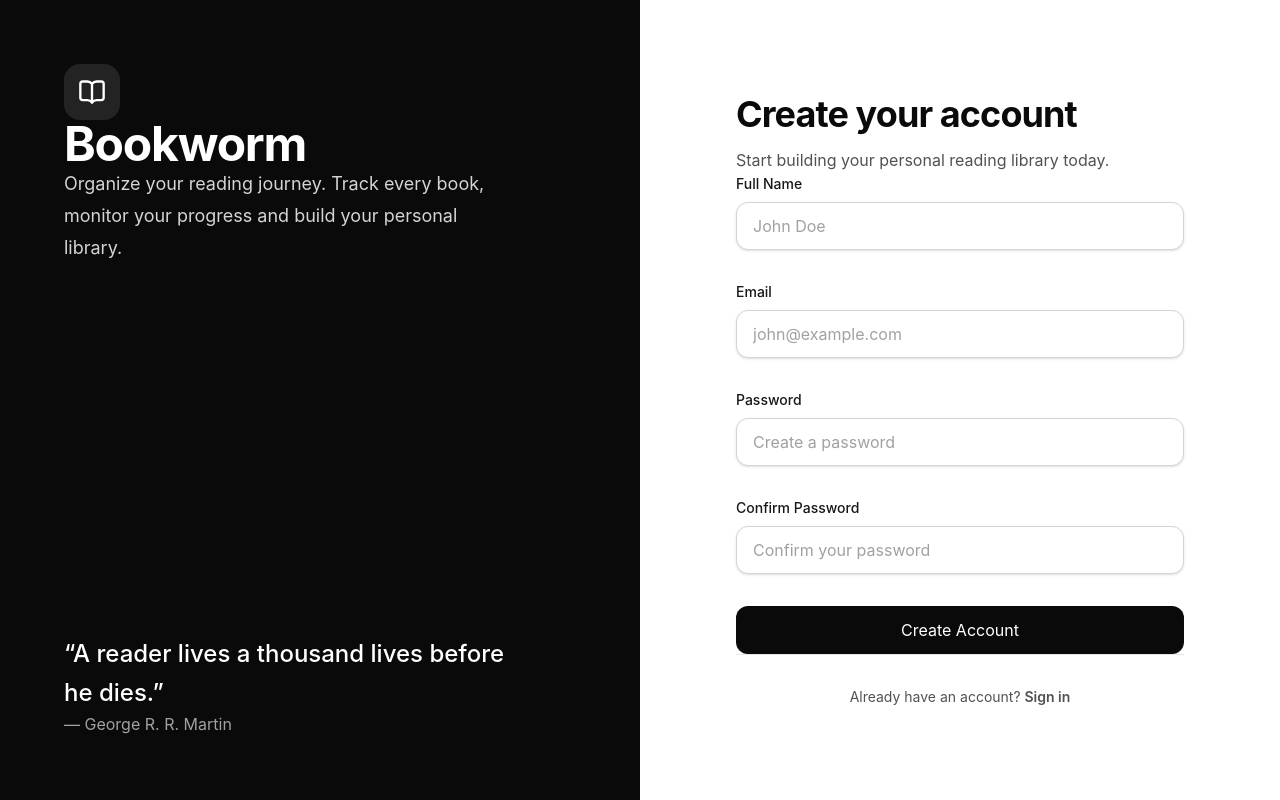
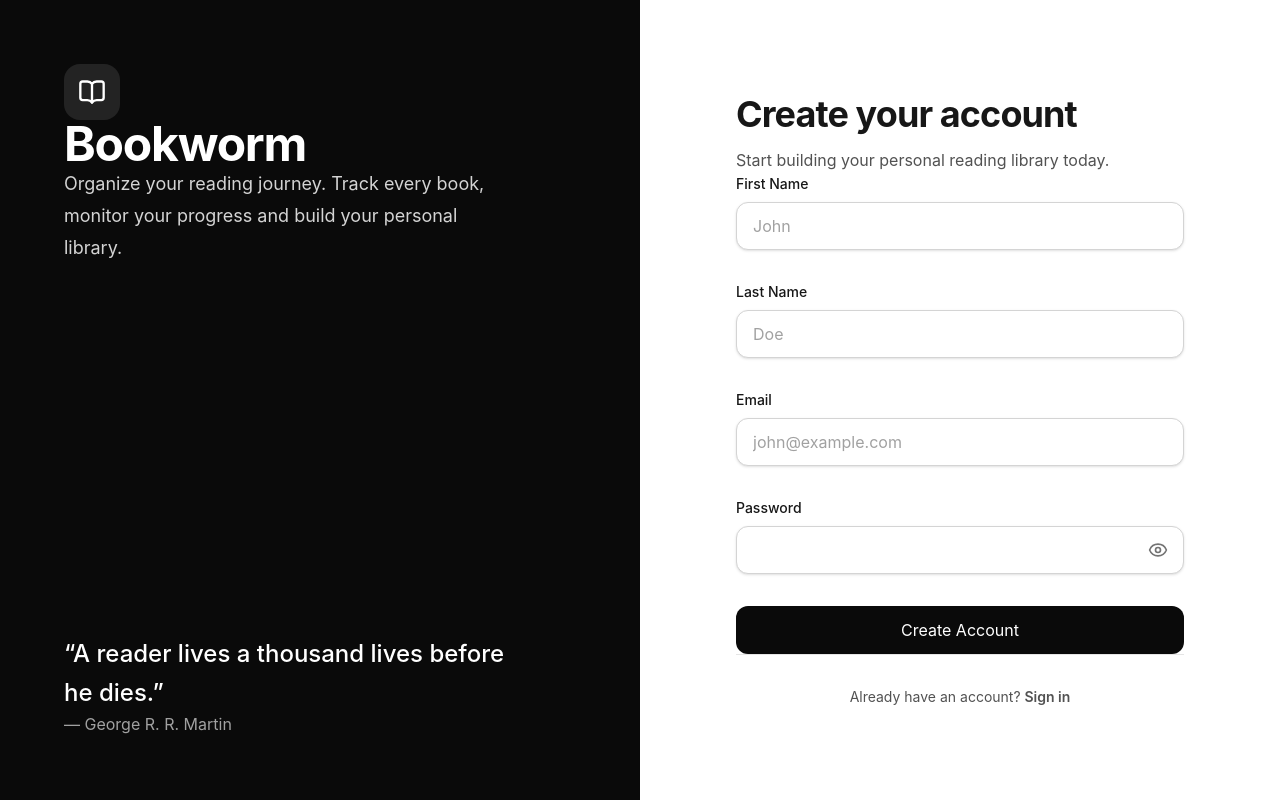
Before and after one commit to guptadeepak8/bookworm, a Next.js app in the folder apps/web/: page /register in a window 1280 px wide. Built offline with nearby package versions, Linux system fonts and the light colour scheme; no server answers.

Commit message:
feat): implement registration flow

```diff
--- a/apps/web/app/(auth)/register/page.tsx
+++ b/apps/web/app/(auth)/register/page.tsx
@@ -1,9 +1,5 @@
 import Link from "next/link";
-
-import { Button } from "../../../components/ui/button";
-import { Field } from "../../../components/ui/field";
-import { Input } from "../../../components/ui/input";
-import { Label } from "../../../components/ui/label";
+import { RegisterForm } from "../../../features/auth/components/register-form";
 
 export default function RegisterPage() {
   return (
@@ -14,7 +10,7 @@ export default function RegisterPage() {
       <header className="flex flex-col gap-3">
         <h1
           id="register-heading"
-          className="text-4xl font-bold tracking-tight text-neutral-950"
+          className="text-4xl font-bold tracking-tight"
         >
           Create your account
         </h1>
@@ -24,77 +20,14 @@ export default function RegisterPage() {
         </p>
       </header>
 
-      <form className="mt-12 flex flex-col gap-8">
-        <Field>
-          <Label htmlFor="name">
-            Full Name
-          </Label>
-
-          <Input
-            id="name"
-            name="name"
-            type="text"
-            autoComplete="name"
-            placeholder="John Doe"
-          />
-        </Field>
-
-        <Field>
-          <Label htmlFor="email">
-            Email
-          </Label>
-
-          <Input
-            id="email"
-            name="email"
-            type="email"
-            autoComplete="email"
-            placeholder="john@example.com"
-          />
-        </Field>
-
-        <Field>
-          <Label htmlFor="password">
-            Password
-          </Label>
-
-          <Input
-            id="password"
-            name="password"
-            type="password"
-            autoComplete="new-password"
-            placeholder="Create a password"
-          />
-        </Field>
-
-        <Field>
-          <Label htmlFor="confirmPassword">
-            Confirm Password
-          </Label>
-
-          <Input
-            id="confirmPassword"
-            name="confirmPassword"
-            type="password"
-            autoComplete="new-password"
-            placeholder="Confirm your password"
-          />
-        </Field>
-
-        <Button
-          type="submit"
-          className="mt-2"
-        >
-          Create Account
-        </Button>
-      </form>
+      <RegisterForm />
 
       <footer className="mt-12 border-t border-neutral-200 pt-8">
         <p className="text-center text-sm text-neutral-600">
           Already have an account?{" "}
           <Link
             href="/login"
-            className="font-semibold text-neutral-950 transition-colors hover:text-neutral-700"
+            className="font-semibold text-neutral-950 hover:text-neutral-700"
           >
             Sign in
           </Link>
--- a/apps/web/app/(dashboard)/page.tsx
+++ b/apps/web/app/(dashboard)/page.tsx
@@ -0,0 +1,9 @@
+import React from 'react'
+
+const page = () => {
+  return (
+    <div>page</div>
+  )
+}
+
+export default page
--- a/apps/web/components/form/input-field.tsx
+++ b/apps/web/components/form/input-field.tsx
@@ -15,7 +15,7 @@ type FormInputProps<TFieldValues extends FieldValues> = {
   autoComplete?: string;
 };
 
-export function FormInput<TFieldValues extends FieldValues>({
+export function InputField<TFieldValues extends FieldValues>({
   control,
   name,
   label,
--- a/apps/web/components/form/password-field.tsx
+++ b/apps/web/components/form/password-field.tsx
@@ -15,6 +15,7 @@ type PasswordFieldProps<TFieldValues extends FieldValues> = {
   name: FieldPath<TFieldValues>;
   label: string;
   forgotPasswordHref?: string;
+  autoComplete?: string;
 };
 
 export function PasswordField<TFieldValues extends FieldValues>({
@@ -22,6 +23,7 @@ export function PasswordField<TFieldValues extends FieldValues>({
   name,
   label,
   forgotPasswordHref,
+  autoComplete = "current-password",
 }: PasswordFieldProps<TFieldValues>) {
   const [showPassword, setShowPassword] = useState(false);
 
@@ -49,7 +51,7 @@ export function PasswordField<TFieldValues extends FieldValues>({
               {...field}
               id={field.name}
               type={showPassword ? "text" : "password"}
-              autoComplete="current-password"
+              autoComplete={autoComplete}
               error={fieldState.error?.message}
               className="pr-12"
             />
--- a/apps/web/features/auth/components/login-form.tsx
+++ b/apps/web/features/auth/components/login-form.tsx
@@ -10,7 +10,7 @@ import { loginSchema, type LoginDto } from "@repo/schemas";
 import { useLoginMutation } from "../api/auth.mutations";
 
 import { Button } from "../../../components/ui/button";
-import { FormInput } from "../../../components/form/input-field";
+import { InputField } from "../../../components/form/input-field";
 import { PasswordField } from "../../../components/form/password-field";
 
 export function LoginForm() {
@@ -33,7 +33,7 @@ export function LoginForm() {
       onSubmit={form.handleSubmit(onSubmit)}
       className="mt-12 flex flex-col gap-8"
     >
-      <FormInput
+      <InputField
         control={form.control}
         name="email"
         label="Email"
--- a/apps/web/features/auth/components/register-form.tsx
+++ b/apps/web/features/auth/components/register-form.tsx
@@ -0,0 +1,86 @@
+"use client";
+
+import { useRouter } from "next/navigation";
+
+import { useForm } from "react-hook-form";
+import { zodResolver } from "@hookform/resolvers/zod";
+
+import {
+  registerSchema,
+  type RegisterDto,
+} from "@repo/schemas";
+
+import { useRegisterMutation } from "../api/auth.mutations";
+import { PasswordField } from "../../../components/form/password-field";
+import { Button } from "../../../components/ui/button";
+import { InputField } from "../../../components/form/input-field";
+
+
+export function RegisterForm() {
+  const router = useRouter();
+
+  const registerMutation = useRegisterMutation();
+
+  const form = useForm<RegisterDto>({
+    resolver: zodResolver(registerSchema),
+
+    defaultValues: {
+      firstName: "",
+      lastName: "",
+      email: "",
+      password: "",
+    },
+  });
+
+  async function onSubmit(data: RegisterDto) {
+    await registerMutation.mutateAsync(data);
+
+    router.replace("/dashboard");
+  }
+
+  return (
+    <form
+      onSubmit={form.handleSubmit(onSubmit)}
+      className="mt-12 flex flex-col gap-8"
+    >
+      <InputField
+        control={form.control}
+        name="firstName"
+        label="First Name"
+        placeholder="John"
+        autoComplete="given-name"
+      />
+
+      <InputField
+        control={form.control}
+        name="lastName"
+        label="Last Name"
+        placeholder="Doe"
+        autoComplete="family-name"
+      />
+
+      <InputField
+        control={form.control}
+        name="email"
+        label="Email"
+        type="email"
+        placeholder="john@example.com"
+        autoComplete="email"
+      />
+
+      <PasswordField
+        control={form.control}
+        name="password"
+        label="Password"
+        autoComplete="new-password"
+      />
+
+      <Button
+        type="submit"
+        loading={registerMutation.isPending}
+      >
+        Create Account
+      </Button>
+    </form>
+  );
+}
```
